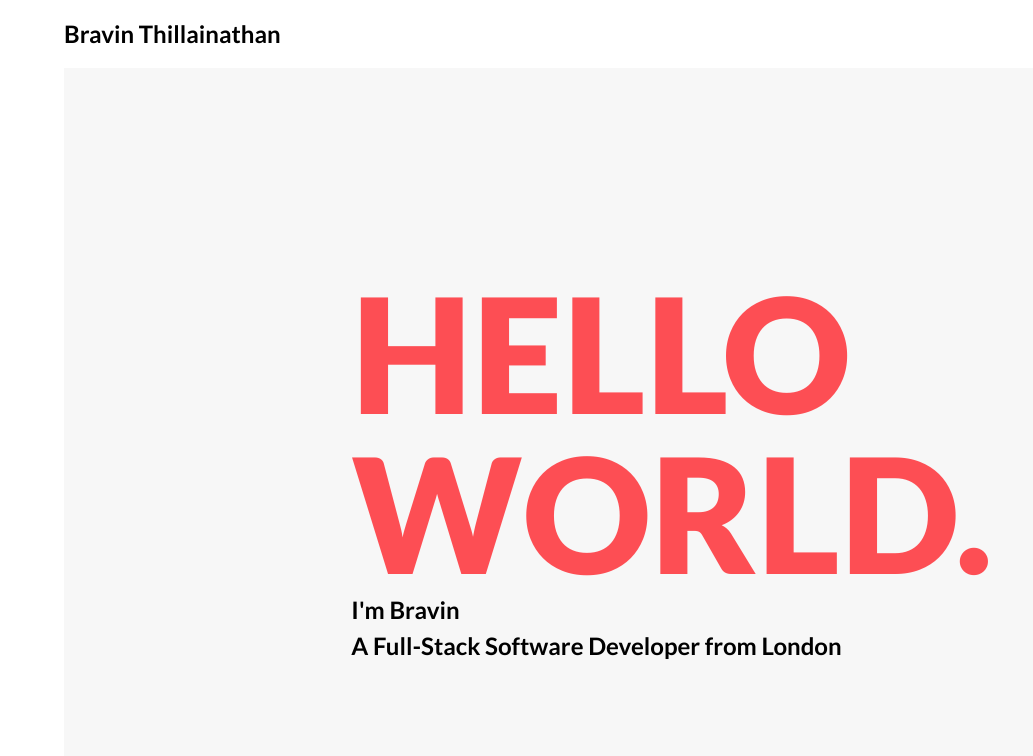
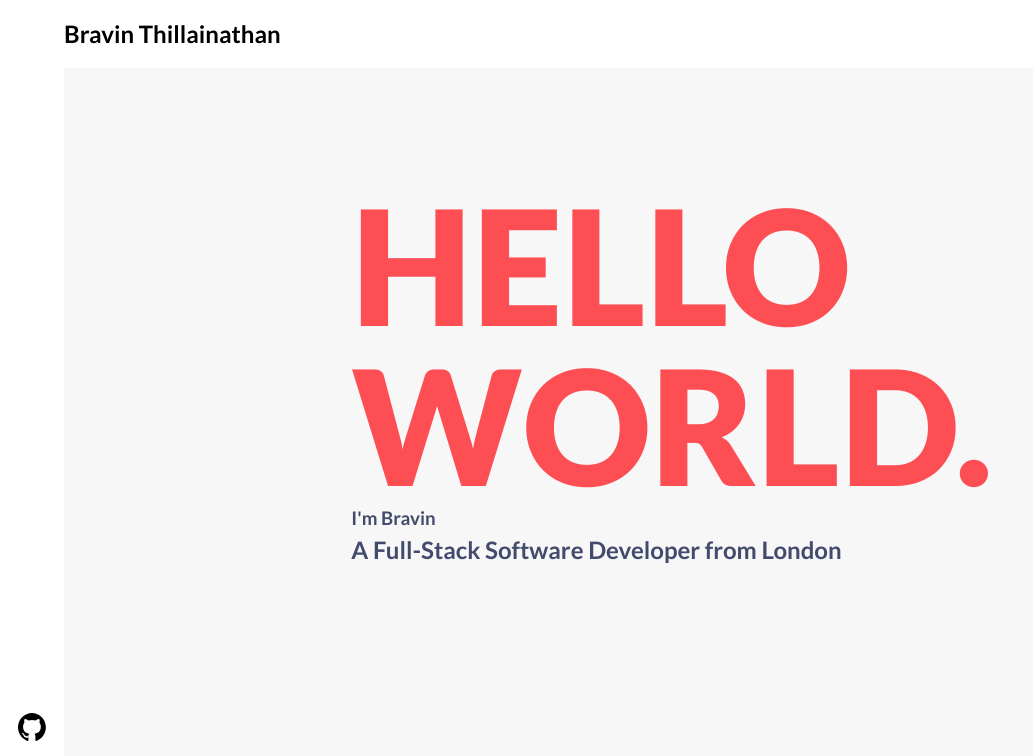
Before and after one commit to bravint/portfolio, a React (Create React App) app: page / in a window 1280 px wide. Shown: the top 756 px of the page, without its empty margins (0-1033 px from the left). Built offline with nearby package versions, Linux system fonts and the light colour scheme.

Commit message:
add social links

```diff
--- a/src/components/App.jsx
+++ b/src/components/App.jsx
@@ -4,6 +4,7 @@ import { Header } from './Header';
 import { Home } from './Home';
 import { Footer } from './Footer';
 import { Projects } from './Projects';
+import { Sidebar } from './Sidebar';
 
 import '../styles/app.css';
 
@@ -11,21 +12,13 @@ export const App = () => {
     return (
         <ParallaxProvider>
             <div className="app">
-                <div className="sidebar"></div>
-                <div>
-                    <div>
-                        <Header />
-                    </div>
-                    <div>
-                        <Home />
-                    </div>
-                    <div>
-                        <Projects />
-                    </div>
-                    <div>
-                        <Footer />
-                    </div>
-                </div>
+                <Sidebar />
+                <section className="main">
+                    <Header />
+                    <Home />
+                    <Projects />
+                    <Footer />
+                </section>
             </div>
         </ParallaxProvider>
     );
--- a/src/components/Home.jsx
+++ b/src/components/Home.jsx
@@ -3,13 +3,17 @@ import '../styles/home.css';
 
 export const Home = () => {
     return (
+        <>
         <section className="home">
             <div className="hero-text">
                 <h1 className="hello-text">Hello <br/> World.</h1>
                 <h1>I'm Bravin</h1>
                 <h2>A Full-Stack Software Developer from London</h2>
             </div>
-            {/* <img className="avatar" src="avatar-edit.png" alt="avatar" /> */}
-        </section>
+            {
+            /* <img className="avatar" src="avatar-edit.png" alt="avatar" /> */}
+            </section>
+            <p className="scroll">SCROLL TO SEE PROJECTS</p>
+            </>
     );
 };
--- /dev/null
+++ b/src/components/Sidebar.jsx
@@ -0,0 +1,25 @@
+import GithubIcon from '../assets/github-icon.svg';
+import LInkedinIcon from '../assets/linkedin-icon.svg';
+
+export const Sidebar = () => {
+    return (
+        <section className="sidebar">
+            <ul className="social-icon-container">
+                <li>
+                    <img
+                        className="social-icon"
+                        src={GithubIcon}
+                        alt="My GitHub Profile"
+                    />
+                </li>
+                <li>
+                    <img
+                        className="social-icon"
+                        src={LInkedinIcon}
+                        alt="My LinkedIn Profile"
+                    />
+                </li>
+            </ul>
+        </section>
+    );
+};
--- a/src/styles/app.css
+++ b/src/styles/app.css
@@ -1,5 +1,27 @@
 .app {
     margin: auto;
+    max-width: 1920px;
     display: grid;
     grid-template-columns: 4rem 1fr;
 }
+
+.sidebar {
+    height: 100vh;
+    width: 4rem;
+    display: flex;
+    flex-direction: row;
+    justify-content: center;
+    align-items: end;
+    padding: 1rem 0;
+    position: -webkit-sticky;
+    position: sticky;
+    top: 0;
+}
+
+.social-icon-container {
+    display: grid;
+    gap: 0.9rem;
+}
+.social-icon {
+    width: 1.8rem;
+}
--- a/src/styles/header.css
+++ b/src/styles/header.css
@@ -3,4 +3,8 @@ header {
     display: grid;
     grid-template-columns: 5fr 25rem;
     align-items: center;
+    position: fixed;
+    background-color: white;
+    width: 100%;
+     z-index: 1;
 }
--- a/src/styles/home.css
+++ b/src/styles/home.css
@@ -1,10 +1,14 @@
 .home {
-    height: 100vh;
+    height: calc(100vh - 3rem);
     background-color: var(--clr-offwhite);
     display: grid;
     margin: auto;
     justify-content: center;
     align-items: center;
+    color: var(--clr-blue);
+}
+
+.hero {
 
 }
 
@@ -22,3 +26,9 @@
     border-radius: 50%;
     border: 1px solid black;
 }
+
+.scroll {
+    background-color: var(--clr-offwhite);
+    text-align: center;
+    padding-bottom: 1rem;
+}
--- a/src/styles/projects.css
+++ b/src/styles/projects.css
@@ -1,5 +1,5 @@
 .project-container {
-    height: 60vh;
+    height: 70vh;
     margin: auto;
     background-color: var(--clr-offwhite);
     padding: 2rem;
```
Also changed, not shown: src/assets/github-icon.svg (added), src/assets/linkedin-icon.svg (added).
